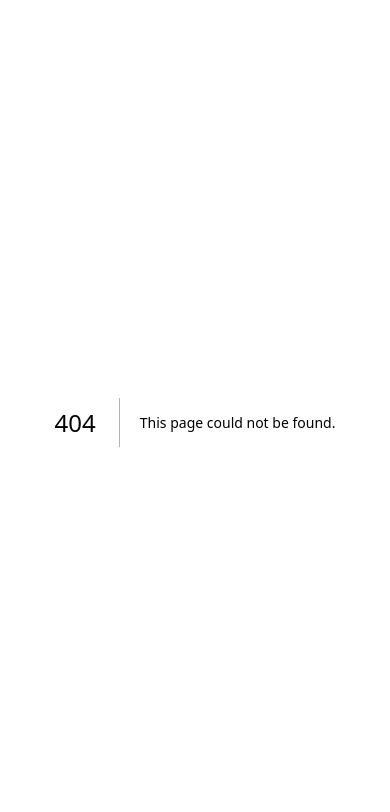
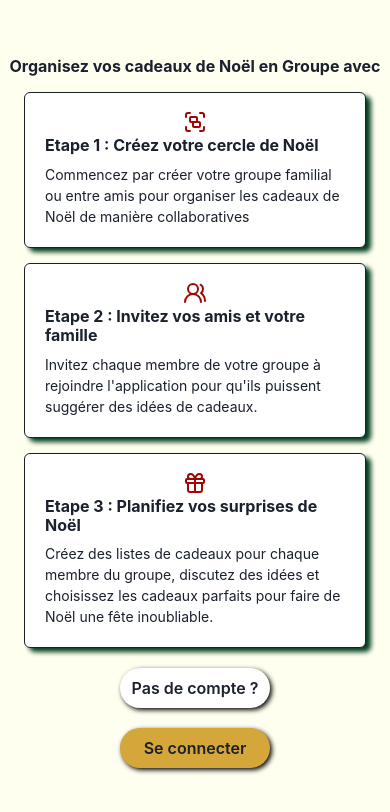
Before and after one commit to WildCodeSchool/2023-11-wns-bleu-g2-christmas-gifts-planner, a Next.js app in the folder frontend/: page /homepage in a window 390 px wide. Before the commit this address had no page. Shown: the top 812 px of the page. Built offline with nearby package versions, Linux system fonts and the light colour scheme.

Commit message:
hompage mobile

```diff
--- a/frontend/package.json
+++ b/frontend/package.json
@@ -18,6 +18,7 @@
     "framer-motion": "^11.1.7",
     "graphql": "^16.8.1",
     "husky": "^9.0.11",
+    "lucide-react": "^0.383.0",
     "next": "14.2.3",
     "prettier": "^3.2.5",
     "prop-types": "^15.8.1",
--- /dev/null
+++ b/frontend/src/pages/homepage.tsx
@@ -0,0 +1,112 @@
+import { Box, Button, Card, CardBody, CardHeader, Center, Flex, Heading, Link, Text } from '@chakra-ui/react';
+import { Gift, Group, UsersRound } from 'lucide-react';
+
+
+
+export default function Homepage() {
+
+    return (
+<Center bg="yellow.50" height="100vh">
+
+<Box flexDirection="column"   >
+  <Center>
+  <Heading fontSize="m">
+  Organisez vos cadeaux de Noël en
+  Groupe avec
+
+  </Heading>
+  </Center>
+
+
+<Link href='/'>
+  <Card  mx="24px" mt="4%" boxShadow="5px 4px 5px rgb(0, 59, 30)"   borderWidth="1px">
+    <Center mt="5%" mb="-18px">
+
+    <Group   color='rgb(161, 7, 2)'/>
+
+    </Center>
+
+    <CardHeader mb="-40px">
+        <Heading size='sm'>Etape 1 : Créez votre cercle de Noël</Heading>
+      </CardHeader>
+
+      <CardBody>
+          <Box>
+
+            <Text pt='2' fontSize='sm'>
+            Commencez par créer votre groupe familial ou entre amis pour organiser les cadeaux de Noël de manière collaboratives      </Text>
+          </Box>
+
+
+      </CardBody>
+    </Card>
+</Link>
+
+<Link href='/'>
+  <Card  mx="24px" mt="4%" boxShadow="5px 4px 5px rgb(0, 59, 30)"   borderWidth="1px">
+  <Center mt="5%" mb="-18px">
+
+  <UsersRound color='rgb(161, 7, 2)'/>
+  </Center>
+
+  <CardHeader mb="-40px">
+      <Heading size='sm'>Etape 2 : Invitez vos amis et votre famille</Heading>
+    </CardHeader>
+
+    <CardBody>
+        <Box>
+
+          <Text pt='2' fontSize='sm'>
+          Invitez chaque membre de votre groupe à rejoindre l'application pour qu'ils puissent suggérer des idées de cadeaux.        </Text>
+        </Box>
+
+
+    </CardBody>
+  </Card>
+</Link>
+
+<Link href='/'>
+  <Card  mx="24px" mt="4%" boxShadow="5px 4px 5px rgb(0, 59, 30)"   borderWidth="1px">
+  <Center mt="5%" mb="-18px">
+
+  <Gift color='rgb(161, 7, 2)'/>
+
+  </Center>
+
+  <CardHeader mb="-40px">
+      <Heading size='sm'>Etape 3 : Planifiez vos surprises de Noël</Heading>
+    </CardHeader>
+
+    <CardBody>
+        <Box>
+
+          <Text pt='2' fontSize='sm'>
+          Créez des listes de cadeaux pour chaque membre du groupe, discutez des idées et choisissez les cadeaux parfaits pour faire de Noël une fête inoubliable.       </Text>
+        </Box>
+
+
+    </CardBody>
+  </Card>
+</Link>
+
+<Center>
+
+  <Flex flexDirection='column'  gap={5} mt={5}>
+  <Link href='/signup'>
+  <Button width="150px" bg="rgb(255, 255, 255)"  variant='solid' rounded={50}  boxShadow="2px 2px 5px rgb(0, 0, 0)" >
+  Pas de compte ?
+    </Button>
+  </Link>
+
+   <Link href='/login'>
+    <Button width="150px" mb="20px" bg="rgb(213, 166, 58)"  variant='solid' rounded={50}    boxShadow="2px 2px 5px rgb(0, 0, 0)">
+    Se connecter
+    </Button>
+   </Link>
+   </Flex>
+</Center>
+
+</Box>
+</Center>
+    );
+  }
```
Also changed, not shown: frontend/public/Gifty-logo.svg (added), 1 other file (tests, documents, lock files or other folders).
